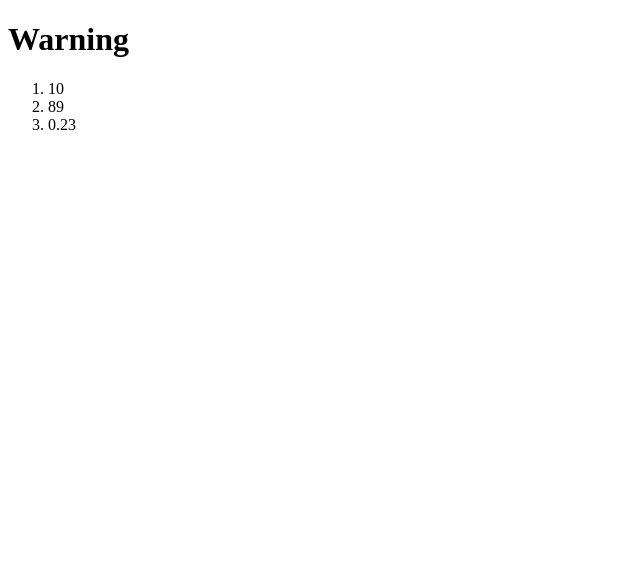
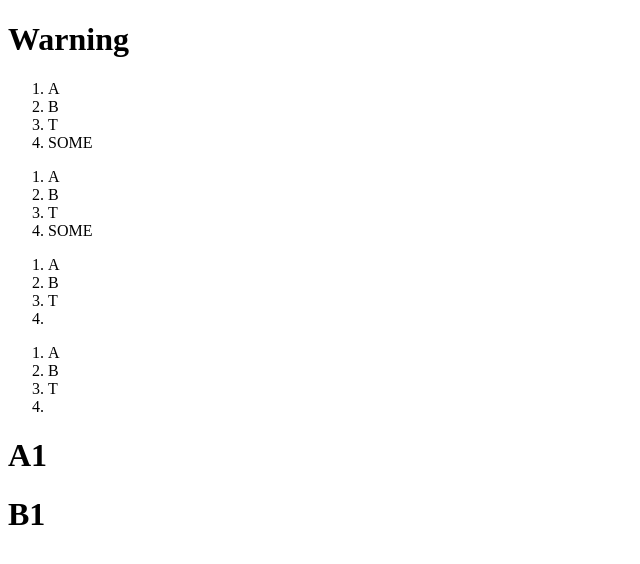
Before and after one commit to PollobAtGit/js-101, a React (Create React App) app in the folder react/: page / in a window 1280 px wide. Shown: the top 564 px of the page, without its empty margins (0-640 px from the left). Built offline with nearby package versions, Linux system fonts and the light colour scheme.

Commit message:
"Key" property & array type objects with specific shape

```diff
--- a/react/src/App-6-03-2018/NumberList.js
+++ b/react/src/App-6-03-2018/NumberList.js
@@ -1,12 +1,31 @@
 import React, { Component } from "react";
+import PropTypes from "prop-types";
 
-export class NumberList extends React.Component {
+export class TodoList extends Component {
 
     render() {
 
-        const listItems = this.props.numbers.map(v => <li>{v}</li>);
+
+        const listItems = this
+            .props
+            .todos
+
+            // Note key is defined here for each TodoItem which is recommended. key is a special property & makes
+            // sense in context of Array only. Here we are manipulating Array. So setting key here makes sense rather
+            // than setting it inside TodoItem
+
+            .map(v => <TodoItem key={v.key} todo={v.item} />);
+
         return (
             <div>
+                <ol>
+                    {listItems}
+                </ol>
+
+                {/*
+                    This is fine.Keys need to be unique among siblings. Each key can be shared by
+                    other components if they are not siblings
+                */}
                 <ol>
                     {listItems}
                 </ol>
@@ -14,3 +33,21 @@ export class NumberList extends React.Component {
         );
     }
 }
+
+class TodoItem extends Component {
+
+    // key is not set here for each <li>. Keys make sense in context of Array
+    render() {
+        return <li>{this.props.todo}</li>;
+    }
+
+}
+
+TodoList.propTypes = {
+
+    // Validating todos will be an array of shape {key, item}
+    todos: PropTypes.arrayOf(PropTypes.shape({
+        key: PropTypes.number.isRequired,
+        item: PropTypes.string.isRequired
+    })).isRequired
+};
--- a/react/src/App-6-03-2018/Page.js
+++ b/react/src/App-6-03-2018/Page.js
@@ -1,8 +1,16 @@
 import React, { Component } from "react";
-import { NumberList } from "./NumberList";
+import { TodoList } from "./NumberList";
+import { Todo } from "./Todo";
+import { ReadKey } from "./ReadKey";
 
 export class Page extends Component {
     render() {
+
+        // Last passed element is alright because required is Shape
+        var todos = [new Todo(1, "A"), new Todo(2, "B"), new Todo(3, "T"), { key: 23, item: "SOME" }];
+
+        var anotherTodos = [new Todo(1, "A"), new Todo(2, "B"), new Todo(3, "T"), { key: 23, item_: "SOME" }];
+
         return (
             <div>
                 {
@@ -13,7 +21,10 @@ export class Page extends Component {
                 }
                 <Warning />
                 <Warning shouldDisplay />
-                <NumberList numbers={[10, 89, 0.23]} />
+                <TodoList todos={todos} />
+                <TodoList todos={anotherTodos} />
+                <ReadKey key={520} displayText="A1" />
+                <ReadKey key={520} displayText="B1" />
             </div>
         );
     }
--- /dev/null
+++ b/react/src/App-6-03-2018/ReadKey.js
@@ -0,0 +1,18 @@
+import React, { Component } from "react";
+
+export class ReadKey extends Component {
+    render() {
+        return (
+            <div>
+
+                {/*
+                    Key value is not readable inside component because 'key' is a specific property/attribute.
+                    It can be used only to pass 'key' value which has different meaning
+                */}
+
+                {this.props.key}
+                <h1>{this.props.displayText}</h1>
+            </div>
+        );
+    }
+}
--- /dev/null
+++ b/react/src/App-6-03-2018/Todo.js
@@ -0,0 +1,6 @@
+export class Todo {
+    constructor(key, item) {
+        this.key = key;
+        this.item = item;
+    }
+}
```
